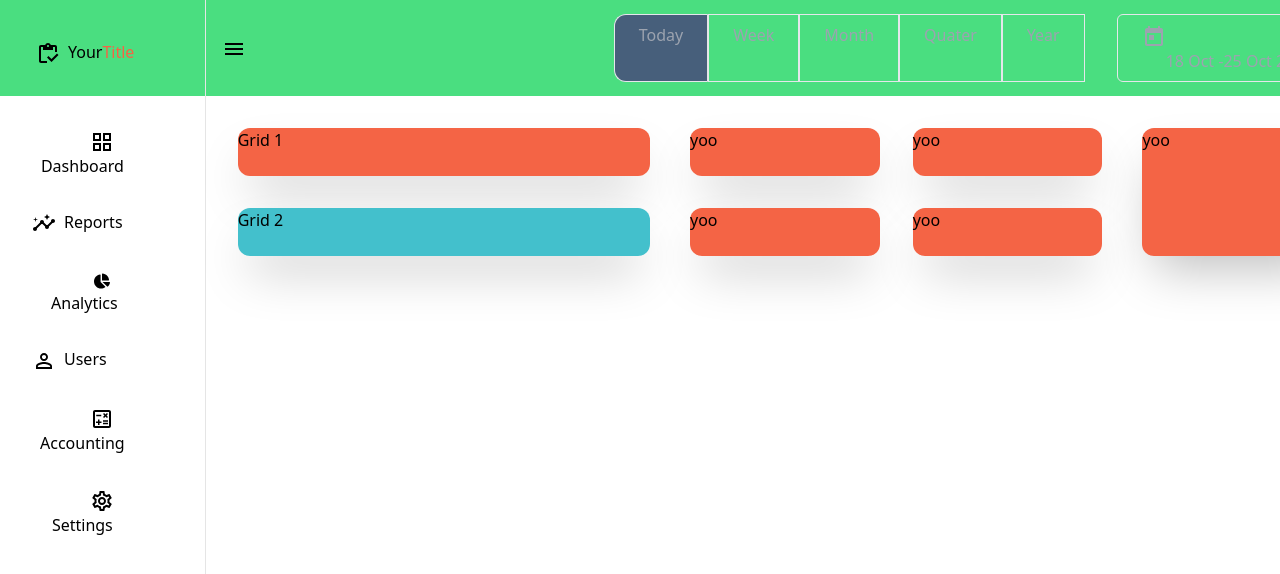
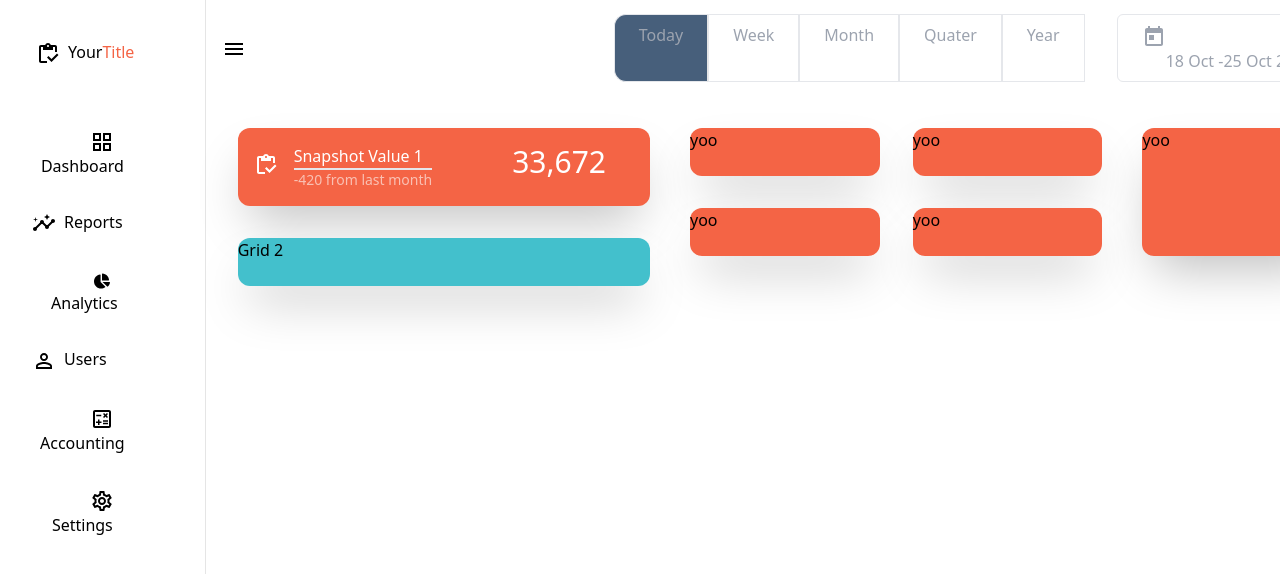
Before and after one commit to dennis-mburu/dashboard-test, a React (Create React App) app: page / in a window 1280 px wide. Shown: the top 574 px of the page. Built offline with nearby package versions, Linux system fonts and the light colour scheme.

Commit message:
First card added

```diff
--- a/src/components/Grids.jsx
+++ b/src/components/Grids.jsx
@@ -1,15 +1,27 @@
 import React from "react";
 
 import Grid from "@mui/material/Grid";
+import InventoryOutlinedIcon from "@mui/icons-material/InventoryOutlined";
 
 function Grids() {
   return (
     <>
       <Grid container spacing={5}>
-        <Grid item xs={12} sm={6} md={4} >
+        <Grid item xs={12} sm={6} md={4}>
           <div className="flex flex-col w-full gap-8">
-            <div className="rounded-xl shadow-2xl bg-[#F46445] h-12">
-              Grid 1
+            <div className="rounded-xl shadow-2xl bg-[#F46445]  flex p-4 text-white">
+              <div className="mr-4">
+               <h1 className="text-3xl"><InventoryOutlinedIcon /></h1>
+              </div>
+              <div className="mr-20">
+                <h1 className="border-b-2">
+                  Snapshot Value 1
+                </h1>
+                <p className="text-[#F9C0B3] text-sm">-420 from last month</p>
+              </div>
+              <h1 className=" text-3xl">
+33,672
+              </h1>
             </div>
             <div className=" bg-[#43C0CC] h-12 rounded-xl shadow-2xl">
               Grid 2
--- a/src/index.css
+++ b/src/index.css
@@ -14,7 +14,7 @@
 
 .logo-container, .header-container{
   height: 6rem;
-  background-color: rgb(74 222 128)
+  /* background-color: rgb(74 222 128) */
 }
 
 .nav-item{
```
